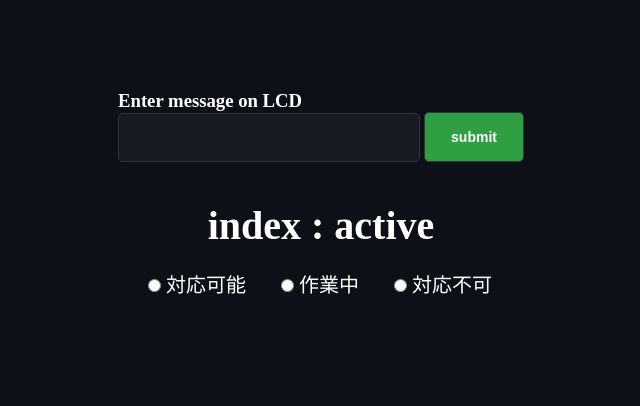
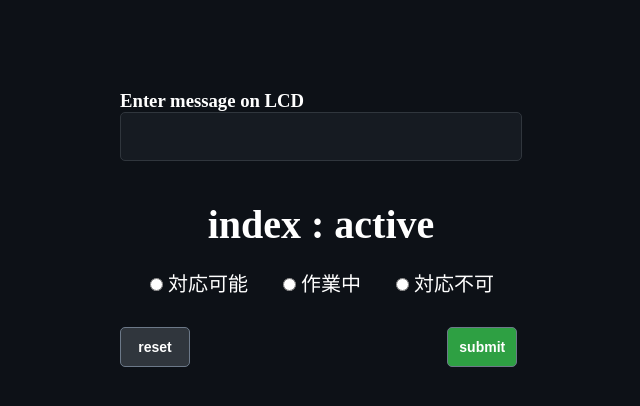
Before and after one commit to RitsukiShuto/roomManager, a Flask app: template app/templates/main/index.html in a window 1280 px wide. Shown: the part 106-512 px from the top of the page, without its empty margins (319-959 px from the left). Run offline with Flask 3, Linux system fonts and the light colour scheme; the template is opened without the code that fills it: most values are stand-ins (such as "Sample title", 1, 10 or a date in 2020).

Commit message:
ボタン配置を変更

```diff
--- a/app/templates/main/css/style.css
+++ b/app/templates/main/css/style.css
@@ -31,7 +31,7 @@ html {
 
 .lcd_form input[type="text"] {
     height: 47px;
-    width: 300px;
+    width: 400px;
     background-color: #161b22;
     color: #fff;
     border-radius: 5px;
@@ -67,6 +67,35 @@ input[type="radio"] {
     text-align: center;
 }
 
+.reset_and_submit{
+    margin-top: 30px;
+}
+
+input[name="reset"] {
+    height: 40px;
+    width: 70px;
+    background-color: #30363d;
+    border: 1px solid #6c7989;
+    color: #fff;
+    font-weight: bold;
+    font-size: 14px;
+    border-radius: 5px;
+    cursor: pointer;
+}
+
+input[name="submit"] {
+    height: 40px;
+    width: 70px;
+    background-color: #2ea043;
+    border: 1px solid #6c7989;
+    color: #fff;
+    font-weight: bold;
+    font-size: 14px;
+    border-radius: 5px;
+    cursor: pointer;
+    margin-left: 63%
+}
+
 a {
     color: #fff;
     text-decoration: none;
--- a/app/templates/main/index.html
+++ b/app/templates/main/index.html
@@ -28,7 +28,6 @@
                 <h3>Enter message on LCD</h3>
                     <form class="lcd_form" action="/main" method="post">
                         <input class="lcd_form" type="text" name="message" />
-                        <input class="lcd_form" type="submit" value="submit" />
                     </form>
             </div>
             <div class="status">
@@ -50,6 +49,10 @@
                     <label>対応不可</label>
             </div>
 
+            <div class="reset_and_submit">
+                <!-- リセットボタンと送信ボタンを表示 -->
+                <input name="reset" type="reset" value="reset" />
+                <input name="submit" type="submit" value="submit" />
         </div>
     </div>
 
```
